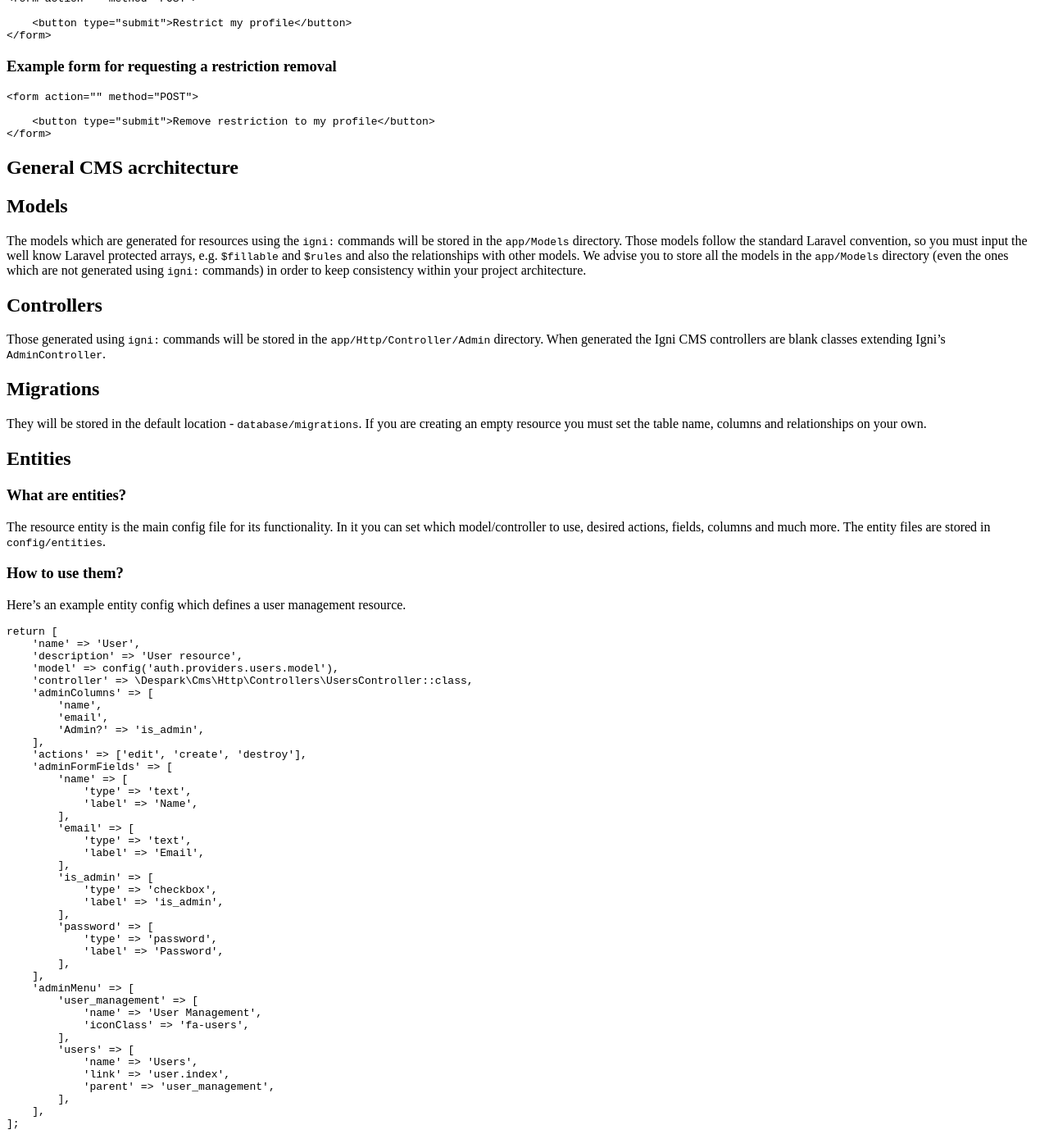
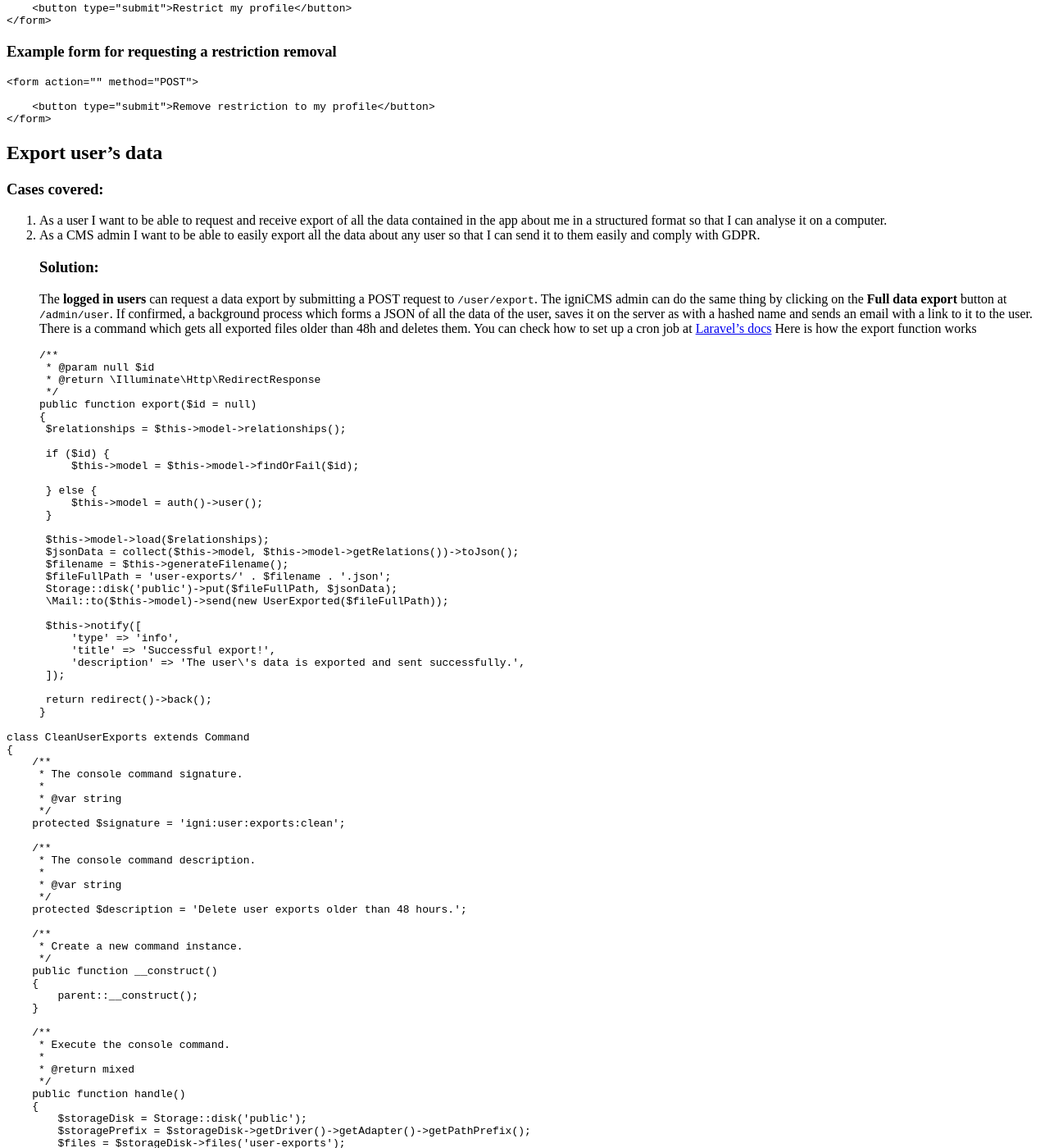
Before and after one commit to despark/igni-core, a Jekyll site: the page built from docs/index.md, in a window 1280 px wide and 1400 px high, scrolled down 2815 px. Shown: the whole window at 82% size. Built offline with Jekyll 4.4.1, drawn with Linux system fonts in a browser that asks for light colours; our own code applies the rules of GitHub Pages for plain Markdown files; some of the changed text lies outside the part shown.

Commit message:
Add docs for export data

````diff
--- a/docs/index.md
+++ b/docs/index.md
@@ -151,6 +150,115 @@ igniCMS has a global scope called **NotRestricted**, which returns users that ar
 <form action="{{ route('user.free') }}" method="POST">
     {{ csrf_field() }}
     <button type="submit">Remove restriction to my profile</button>
+</form>
+```
+
+## Export user's data
+### Cases covered:
+1. As a user I want to be able to request and receive export of all the data contained in the app about me in a structured format so that I can analyse it on a computer.
+2. As a CMS admin I want to be able to easily export all the data about any user so that I can send it to them easily and comply with GDPR.
+### Solution:
+The **logged in users** can request a data export by submitting a POST request to `/user/export`. The igniCMS admin can do the same thing by clicking on the **Full data export** button at `/admin/user`. If confirmed, a background process which forms a JSON of all the data of the user, saves it on the server as with a hashed name and sends an email with a link to it to the user. There is a command which gets all exported files older than 48h and deletes them. You can check how to set up a cron job at <a href="https://laravel.com/docs/5.5/scheduling">Laravel's docs</a>
+Here is how the export function works
+```php
+/**
+ * @param null $id
+ * @return \Illuminate\Http\RedirectResponse
+ */
+public function export($id = null)
+{
+    $relationships = $this->model->relationships();
+
+    if ($id) {
+        $this->model = $this->model->findOrFail($id);
+
+    } else {
+        $this->model = auth()->user();
+    }
+
+    $this->model->load($relationships);
+    $jsonData = collect($this->model, $this->model->getRelations())->toJson();
+    $filename = $this->generateFilename();
+    $fileFullPath = 'user-exports/' . $filename . '.json';
+    Storage::disk('public')->put($fileFullPath, $jsonData);
+    \Mail::to($this->model)->send(new UserExported($fileFullPath));
+
+    $this->notify([
+        'type' => 'info',
+        'title' => 'Successful export!',
+        'description' => 'The user\'s data is exported and sent successfully.',
+    ]);
+
+    return redirect()->back();
+}
+```
+
+```php
+class CleanUserExports extends Command
+{
+    /**
+     * The console command signature.
+     *
+     * @var string
+     */
+    protected $signature = 'igni:user:exports:clean';
+
+    /**
+     * The console command description.
+     *
+     * @var string
+     */
+    protected $description = 'Delete user exports older than 48 hours.';
+
+    /**
+     * Create a new command instance.
+     */
+    public function __construct()
+    {
+        parent::__construct();
+    }
+
+    /**
+     * Execute the console command.
+     *
+     * @return mixed
+     */
+    public function handle()
+    {
+        $storageDisk = Storage::disk('public');
+        $storagePrefix = $storageDisk->getDriver()->getAdapter()->getPathPrefix();
+        $files = $storageDisk->files('user-exports');
+        $filesToDelete = [];
+        $maxLifetimeInMinutes = 2880;
+
+        foreach ($files as $file) {
+            if (file_exists($storagePrefix . $file)) {
+                $minutesPassedSinceCreated = date('i', filectime($storagePrefix . $file));
+                if ($minutesPassedSinceCreated >= $maxLifetimeInMinutes) {
+                    $filesToDelete[] = $file;
+                }
+            }
+        }
+
+        $count = count($filesToDelete);
+        $bar = $this->output->createProgressBar($count);
+
+        foreach ($filesToDelete as $file) {
+            $storageDisk->delete($file);
+            $bar->advance();
+        }
+
+        $bar->finish();
+        $this->info(PHP_EOL . 'User exports were deleted successfully');
+    }
+}
+```
+
+### Example form for requesting a user data export
+```blade
+<form action="{{ route('user.export') }}" method="POST">
+    {{ csrf_field() }}
+    <button type="submit">Export data</button>
 </form>
 ```
 
````
Also changed, not shown: other parts of docs/index.md (+0 -1 lines).
